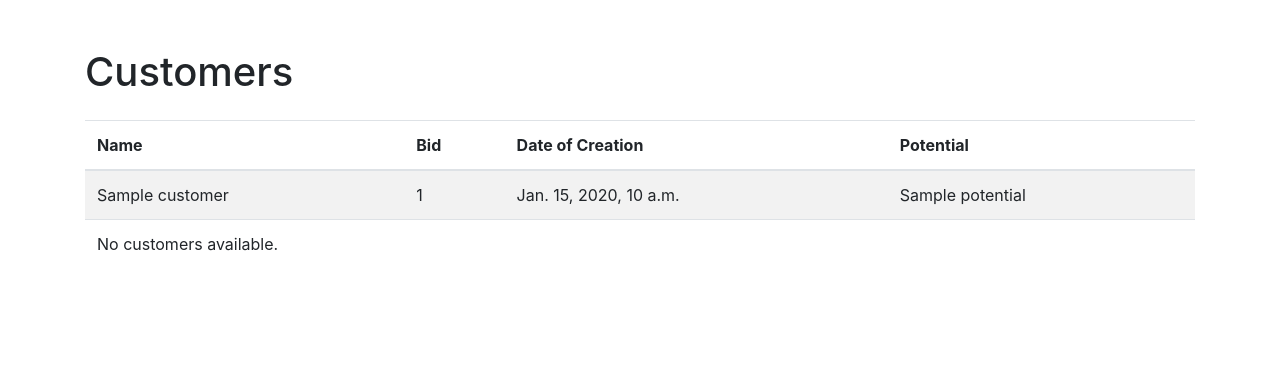
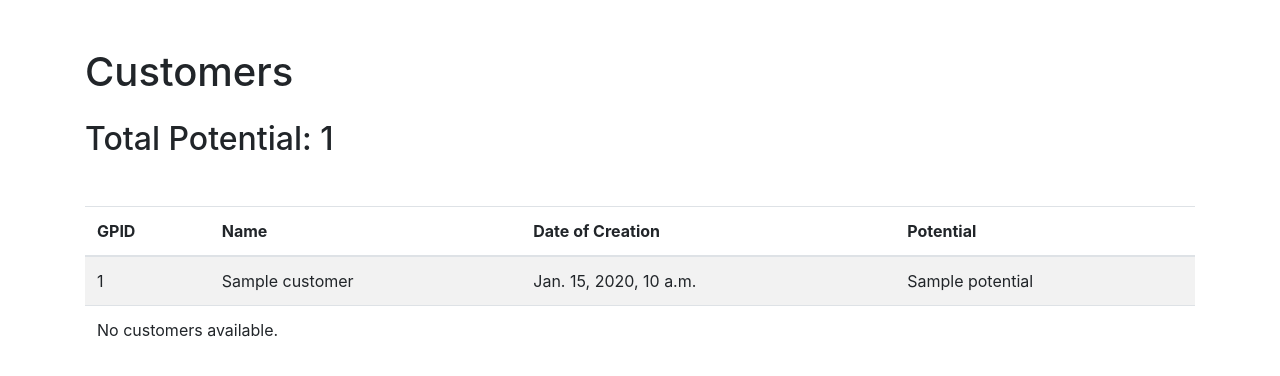
Before and after one commit to dmm1/Ecosphere, a Django app: template ecosphere/templates/customers/customers_index.html in a window 1280 px wide. Shown: the part 56-432 px from the top of the page. Run offline with Django 3.2, Linux system fonts and the light colour scheme; the template is opened without the code that fills it: most values are stand-ins (such as "Sample title", 1, 10 or a date in 2020); some libraries are stand-ins or nearby versions.

Commit message:
add a sum of potential to template

```diff
--- a/ecosphere/templates/customers/customers_index.html
+++ b/ecosphere/templates/customers/customers_index.html
@@ -2,13 +2,17 @@
 {% load static %}
 
 {% block content %}
+<div class="container mt-5">
+  <h1 class="mb-4">Customers</h1>
+  <h2>Total Potential: {{ total_potential }}</h2>
+</div>
   <div class="container mt-5">
-    <h1 class="mb-4">Customers</h1>
+
     <table class="table table-striped">
       <thead>
         <tr>
+          <th>GPID</th>
           <th>Name</th>
-          <th>Bid</th>
           <th>Date of Creation</th>
           <th>Potential</th>
           <!-- Remove the Actions column -->
@@ -17,8 +21,9 @@
       <tbody>
         {% for customer in customers %}
          <tr data-id="{{ customer.id }}">
+          <td class="bid">{{ customer.bid }}</td>
      <td class="name">{{ customer.name }}</td>
-<td class="bid">{{ customer.bid }}</td>
+
 <td class="date_of_creation">{{ customer.date_of_creation }}</td>
 <td class="Potential">{{ customer.Potential }}</td>
 <!-- Remove the buttons from the table -->
```
Also changed, not shown: ecosphere/views.py (+6 -1 lines).
